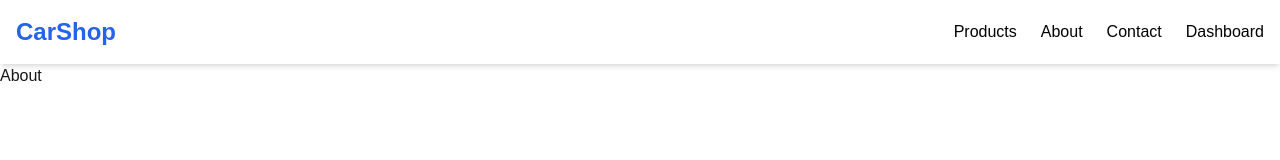
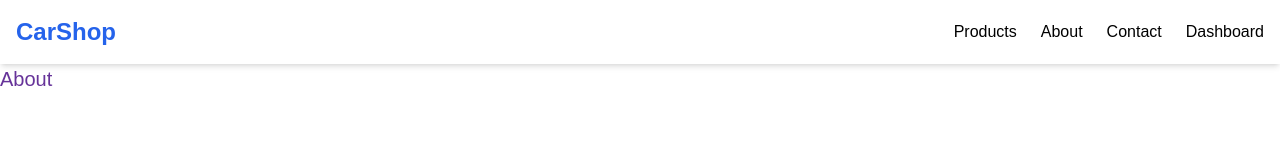
Before and after one commit to sheabali/nextjs-app, a Next.js app: page /about in a window 1280 px wide. Shown: the top 160 px of the page. Built offline with nearby package versions, Linux system fonts and the light colour scheme.

Commit message:
Explore built-in CSS module support.

```diff
--- /dev/null
+++ b/src/app/(withCommonLayout)/about/About.module.css
@@ -0,0 +1,4 @@
+.text_color {
+  color: rebeccapurple;
+  font-size: 20px
+}
--- a/src/app/(withCommonLayout)/about/page.js
+++ b/src/app/(withCommonLayout)/about/page.js
@@ -1,9 +1,9 @@
-import React from 'react';
+import style from './About.module.css';
 
 const AboutPage = () => {
   return (
     <div>
-      <h1>About</h1>
+      <h1 className={style.text_color}>About</h1>
     </div>
   );
 };
```
